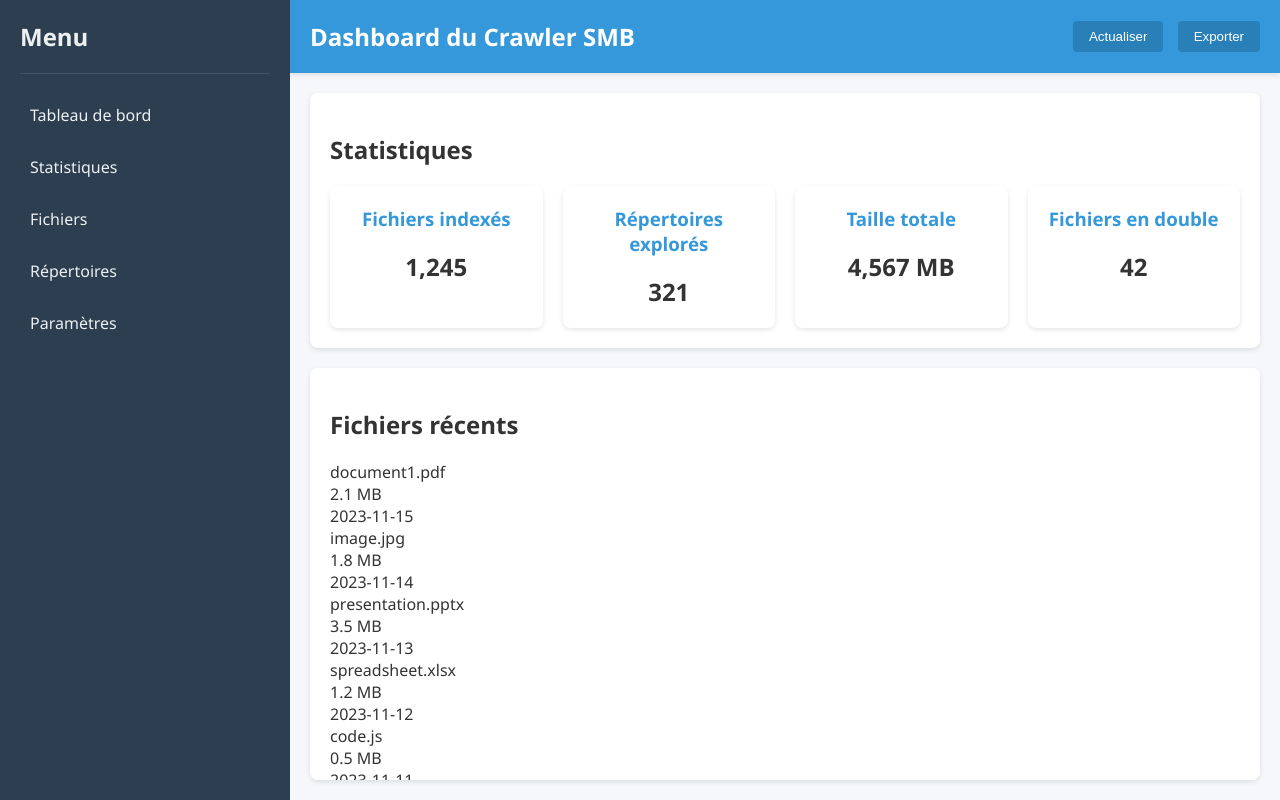
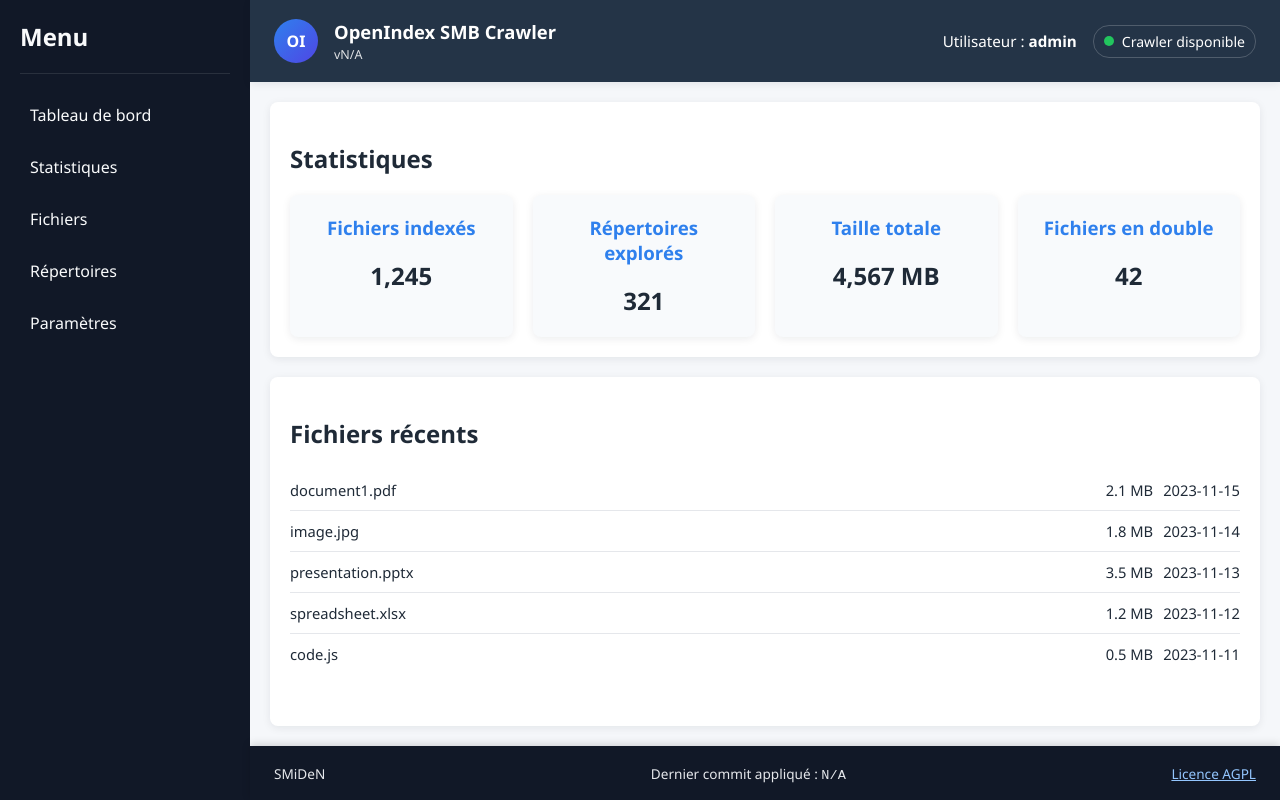
Before and after one commit to lamacheref/openindex_v2, a website: page ui/index.html in a window 1280 px wide. Drawn offline with Linux system fonts and the light colour scheme; no server answers.

Commit message:
Corriger métadonnées UI et documentation Docker run

```diff
--- a/ui/index.html
+++ b/ui/index.html
@@ -6,9 +6,8 @@
     <title>Dashboard du Crawler SMB</title>
     <link rel="stylesheet" href="styles.css">
 </head>
-<body>
+<body data-last-commit="" data-user="admin">
     <div class="dashboard-container">
-        <!-- Colonne de menu à gauche -->
         <aside class="sidebar">
             <h2>Menu</h2>
             <ul>
@@ -20,20 +19,26 @@
             </ul>
         </aside>
 
-        <!-- Contenu principal -->
         <main class="main-content">
-            <!-- Entête fixe -->
             <header class="header">
-                <h1>Dashboard du Crawler SMB</h1>
-                <div class="header-actions">
-                    <button>Actualiser</button>
-                    <button>Exporter</button>
+                <div class="header-left">
+                    <div class="logo" aria-hidden="true">OI</div>
+                    <div class="project-meta">
+                        <h1>OpenIndex SMB Crawler</h1>
+                        <p>v<span id="project-version">-</span></p>
+                    </div>
+                </div>
+
+                <div class="header-right">
+                    <div class="user-info">Utilisateur : <strong id="current-user">-</strong></div>
+                    <div class="crawler-status status-available" id="crawler-status">
+                        <span class="status-dot" aria-hidden="true"></span>
+                        <span class="status-label">Crawler disponible</span>
+                    </div>
                 </div>
             </header>
 
-            <!-- Section de dashboard principale -->
             <section class="dashboard-section">
-                <!-- Bloc de statistiques -->
                 <div class="stats-block">
                     <h2>Statistiques</h2>
                     <div class="stats-grid">
@@ -56,14 +61,18 @@
                     </div>
                 </div>
 
-                <!-- Bloc de fichiers récents -->
                 <div class="recent-files-block">
                     <h2>Fichiers récents</h2>
                     <div class="file-list">
-                        <!-- Contenu dynamique sera ajouté ici -->
                     </div>
                 </div>
             </section>
+
+            <footer class="footer">
+                <span>SMiDeN</span>
+                <span>Dernier commit appliqué : <code id="last-commit">-</code></span>
+                <span><a href="../LICENSE" target="_blank" rel="noopener noreferrer">Licence AGPL</a></span>
+            </footer>
         </main>
     </div>
 
--- a/ui/script.js
+++ b/ui/script.js
@@ -1,7 +1,6 @@
 // Script principal pour le dashboard du crawler SMB
 
 document.addEventListener('DOMContentLoaded', function() {
-    // Simuler des données pour le dashboard
     const mockData = {
         fileCount: 1245,
         dirCount: 321,
@@ -13,17 +12,28 @@
             { name: 'presentation.pptx', size: '3.5 MB', date: '2023-11-13' },
             { name: 'spreadsheet.xlsx', size: '1.2 MB', date: '2023-11-12' },
             { name: 'code.js', size: '0.5 MB', date: '2023-11-11' }
-        ]
+        ],
+        crawlerState: 'available'
     };
 
-    // Mettre à jour les statistiques
-    document.getElementById('file-count').textContent = mockData.fileCount.toLocaleString();
-    document.getElementById('dir-count').textContent = mockData.dirCount.toLocaleString();
-    document.getElementById('total-size').textContent = `${mockData.totalSize.toLocaleString()} MB`;
-    document.getElementById('duplicate-count').textContent = mockData.duplicateCount.toLocaleString();
+    const statusConfig = {
+        inactive: { className: 'status-inactive', label: 'Crawler inactif' },
+        available: { className: 'status-available', label: 'Crawler disponible' },
+        crawling: { className: 'status-crawling', label: 'Crawler en cours de crawl' }
+    };
 
-    // Remplir la liste des fichiers récents
+    const fileCountEl = document.getElementById('file-count');
+    const dirCountEl = document.getElementById('dir-count');
+    const totalSizeEl = document.getElementById('total-size');
+    const duplicateCountEl = document.getElementById('duplicate-count');
+
+    if (fileCountEl) fileCountEl.textContent = mockData.fileCount.toLocaleString();
+    if (dirCountEl) dirCountEl.textContent = mockData.dirCount.toLocaleString();
+    if (totalSizeEl) totalSizeEl.textContent = `${mockData.totalSize.toLocaleString()} MB`;
+    if (duplicateCountEl) duplicateCountEl.textContent = mockData.duplicateCount.toLocaleString();
+
     const fileList = document.querySelector('.file-list');
+    if (fileList) {
         mockData.recentFiles.forEach(file => {
             const fileItem = document.createElement('div');
             fileItem.className = 'file-item';
@@ -34,19 +44,66 @@
             `;
             fileList.appendChild(fileItem);
         });
+    }
 
-    // Ajouter des effets d'animation
+    const setCrawlerStatus = (state) => {
+        const statusElement = document.getElementById('crawler-status');
+        if (!statusElement || !statusConfig[state]) {
+            return;
+        }
+
+        statusElement.classList.remove('status-inactive', 'status-available', 'status-crawling');
+        statusElement.classList.add(statusConfig[state].className);
+
+        const label = statusElement.querySelector('.status-label');
+        if (label) {
+            label.textContent = statusConfig[state].label;
+        }
+    };
+
+    setCrawlerStatus(mockData.crawlerState);
+
     document.querySelectorAll('.stat-card, .recent-files-block').forEach(el => {
         el.classList.add('fade-in');
     });
 
-    // Gérer le clic sur le bouton Actualiser
-    document.querySelector('.header-actions button:first-child').addEventListener('click', function() {
-        alert('Fonctionnalité d\'actualisation à implémenter');
+
+    const currentUserEl = document.getElementById('current-user');
+    if (currentUserEl) {
+        currentUserEl.textContent = document.body.dataset.user || 'invité';
+    }
+
+    const lastCommitEl = document.getElementById('last-commit');
+    if (lastCommitEl) {
+        const commitFromData = document.body.dataset.lastCommit;
+        if (commitFromData) {
+            lastCommitEl.textContent = commitFromData;
+        } else {
+            fetch('../COMMIT')
+                .then(response => response.ok ? response.text() : Promise.reject())
+                .then(commit => {
+                    lastCommitEl.textContent = commit.trim() || 'N/A';
+                })
+                .catch(() => {
+                    lastCommitEl.textContent = 'N/A';
                 });
+        }
+    }
 
-    // Gérer le clic sur le bouton Exporter
-    document.querySelector('.header-actions button:last-child').addEventListener('click', function() {
-        alert('Fonctionnalité d\'exportation à implémenter');
+    const versionEl = document.getElementById('project-version');
+    if (versionEl) {
+        fetch('../VERSION')
+            .then(response => {
+                if (!response.ok) {
+                    throw new Error('Version indisponible');
+                }
+                return response.text();
+            })
+            .then(version => {
+                versionEl.textContent = version.trim() || 'N/A';
+            })
+            .catch(() => {
+                versionEl.textContent = 'N/A';
             });
+    }
 });
--- a/ui/styles.css
+++ b/ui/styles.css
@@ -1,13 +1,21 @@
-/* Styles de base */
 :root {
-    --primary-color: #3498db;
-    --secondary-color: #2980b9;
+    --primary-color: #243447;
+    --secondary-color: #2f80ed;
     --background-color: #f5f7fa;
-    --text-color: #333;
-    --sidebar-bg: #2c3e50;
-    --sidebar-text: #ecf0f1;
+    --text-color: #1f2a37;
+    --sidebar-bg: #111827;
+    --sidebar-text: #f9fafb;
     --card-bg: #ffffff;
-    --shadow: 0 2px 5px rgba(0, 0, 0, 0.1);
+    --shadow: 0 2px 8px rgba(15, 23, 42, 0.08);
+    --header-height: 82px;
+    --footer-height: 54px;
+    --status-inactive: #9ca3af;
+    --status-available: #22c55e;
+    --status-crawling: #ef4444;
+}
+
+* {
+    box-sizing: border-box;
 }
 
 body {
@@ -16,24 +24,19 @@
     font-family: 'Segoe UI', Tahoma, Geneva, Verdana, sans-serif;
     background-color: var(--background-color);
     color: var(--text-color);
-    height: 100vh;
-    overflow: hidden;
+    min-height: 100vh;
 }
 
-/* Conteneur du dashboard */
 .dashboard-container {
     display: flex;
-    height: 100vh;
+    min-height: 100vh;
 }
 
-/* Colonne de menu à gauche */
 .sidebar {
     width: 250px;
     background-color: var(--sidebar-bg);
     color: var(--sidebar-text);
     padding: 20px;
-    position: relative;
-    z-index: 100;
 }
 
 .sidebar h2 {
@@ -62,53 +65,97 @@
 }
 
 .sidebar a:hover {
-    background-color: rgba(255, 255, 255, 0.1);
+    background-color: rgba(255, 255, 255, 0.12);
 }
 
-/* Contenu principal */
 .main-content {
     flex: 1;
-    display: flex;
-    flex-direction: column;
-    overflow: hidden;
+    position: relative;
+    padding-top: var(--header-height);
+    padding-bottom: var(--footer-height);
+    min-height: 100vh;
 }
 
-/* Entête fixe */
 .header {
     background-color: var(--primary-color);
     color: white;
-    padding: 20px;
+    padding: 14px 24px;
+    min-height: var(--header-height);
     display: flex;
     justify-content: space-between;
     align-items: center;
     box-shadow: var(--shadow);
-    position: relative;
+    position: fixed;
+    left: 250px;
+    right: 0;
+    top: 0;
     z-index: 50;
 }
 
-.header h1 {
-    margin: 0;
-    font-size: 1.5rem;
+.header-left,
+.header-right {
+    display: flex;
+    align-items: center;
+    gap: 16px;
 }
 
-.header-actions button {
-    background-color: var(--secondary-color);
-    color: white;
-    border: none;
-    padding: 8px 16px;
-    margin-left: 10px;
-    border-radius: 4px;
-    cursor: pointer;
-    transition: background-color 0.3s;
+.logo {
+    width: 44px;
+    height: 44px;
+    border-radius: 50%;
+    background: linear-gradient(135deg, #2f80ed, #4f46e5);
+    display: flex;
+    align-items: center;
+    justify-content: center;
+    font-weight: 700;
 }
 
-.header-actions button:hover {
-    background-color: #2471a3;
+.project-meta h1 {
+    margin: 0;
+    font-size: 1.15rem;
 }
 
-/* Section de dashboard principale */
+.project-meta p {
+    margin: 2px 0 0;
+    font-size: 0.78rem;
+    opacity: 0.85;
+}
+
+.user-info {
+    font-size: 0.95rem;
+}
+
+.crawler-status {
+    display: inline-flex;
+    align-items: center;
+    gap: 8px;
+    border: 1px solid rgba(255, 255, 255, 0.2);
+    border-radius: 16px;
+    padding: 6px 10px;
+    font-size: 0.88rem;
+}
+
+.status-dot {
+    width: 10px;
+    height: 10px;
+    border-radius: 50%;
+    background-color: var(--status-inactive);
+}
+
+.status-inactive .status-dot {
+    background-color: var(--status-inactive);
+}
+
+.status-available .status-dot {
+    background-color: var(--status-available);
+}
+
+.status-crawling .status-dot {
+    background-color: var(--status-crawling);
+}
+
 .dashboard-section {
-    flex: 1;
+    height: calc(100vh - var(--header-height) - var(--footer-height));
     padding: 20px;
     display: flex;
     flex-direction: column;
@@ -116,8 +163,8 @@
     overflow-y: auto;
 }
 
-/* Bloc de statistiques */
-.stats-block {
+.stats-block,
+.recent-files-block {
     background-color: var(--card-bg);
     border-radius: 8px;
     padding: 20px;
@@ -132,16 +179,16 @@
 }
 
 .stat-card {
-    background-color: var(--card-bg);
     border-radius: 8px;
     padding: 20px;
     box-shadow: var(--shadow);
     text-align: center;
+    background-color: #f8fafc;
 }
 
 .stat-card h3 {
     margin-top: 0;
-    color: var(--primary-color);
+    color: var(--secondary-color);
 }
 
 .stat-card p {
@@ -150,12 +197,7 @@
     margin: 10px 0 0;
 }
 
-/* Bloc de fichiers récents */
 .recent-files-block {
-    background-color: var(--card-bg);
-    border-radius: 8px;
-    padding: 20px;
-    box-shadow: var(--shadow);
     flex: 1;
     overflow-y: auto;
 }
@@ -164,7 +206,52 @@
     margin-top: 20px;
 }
 
-/* Responsive design */
+.file-item {
+    display: grid;
+    grid-template-columns: 1fr auto auto;
+    gap: 10px;
+    padding: 10px 0;
+    border-bottom: 1px solid #e5e7eb;
+    font-size: 0.92rem;
+}
+
+.file-item:last-child {
+    border-bottom: none;
+}
+
+.footer {
+    position: fixed;
+    left: 250px;
+    right: 0;
+    bottom: 0;
+    min-height: var(--footer-height);
+    padding: 12px 24px;
+    background-color: #111827;
+    color: #e5e7eb;
+    display: flex;
+    align-items: center;
+    justify-content: space-between;
+    font-size: 0.85rem;
+    box-shadow: 0 -2px 8px rgba(0, 0, 0, 0.15);
+}
+
+.footer a {
+    color: #93c5fd;
+}
+
+@media (max-width: 992px) {
+    .header {
+        flex-direction: column;
+        align-items: flex-start;
+        gap: 10px;
+        min-height: auto;
+    }
+
+    .dashboard-section {
+        height: calc(100vh - 130px - var(--footer-height));
+    }
+}
+
 @media (max-width: 768px) {
     .dashboard-container {
         flex-direction: column;
@@ -172,25 +259,44 @@
 
     .sidebar {
         width: 100%;
-        height: auto;
+    }
+
+    .header,
+    .footer {
+        left: 0;
+    }
+
+    .main-content {
+        padding-top: 130px;
     }
 
     .stats-grid {
         grid-template-columns: 1fr;
     }
+
+    .footer {
+        flex-direction: column;
+        align-items: flex-start;
+        gap: 4px;
+    }
 }
 
-/* Animations et transitions */
 @keyframes fadeIn {
-    from { opacity: 0; transform: translateY(10px); }
-    to { opacity: 1; transform: translateY(0); }
+    from {
+        opacity: 0;
+        transform: translateY(10px);
+    }
+
+    to {
+        opacity: 1;
+        transform: translateY(0);
+    }
 }
 
 .fade-in {
     animation: fadeIn 0.5s ease-out forwards;
 }
 
-/* Styles pour la page de configuration */
 .configuration-container {
     display: flex;
     flex-direction: column;
@@ -198,7 +304,8 @@
     padding: 20px;
 }
 
-.crawler-config, .config-management {
+.crawler-config,
+.config-management {
     width: 100%;
     max-width: 600px;
     margin: 20px 0;
@@ -228,7 +335,7 @@
 .crawler-config button {
     margin-top: 20px;
     padding: 10px;
-    background-color: #007BFF;
+    background-color: #007bff;
     color: white;
     border: none;
     border-radius: 4px;
@@ -255,8 +362,9 @@
 #configList {
     margin-top: 20px;
 }
-/* Effet de survol pour les cartes */
-.stat-card:hover, .recent-files-block:hover {
+
+.stat-card:hover,
+.recent-files-block:hover {
     transform: translateY(-5px);
     transition: transform 0.3s ease;
 }
```
Also changed, not shown: README.md, 2 other files. Lines whose indentation alone changed are shown as unchanged.
